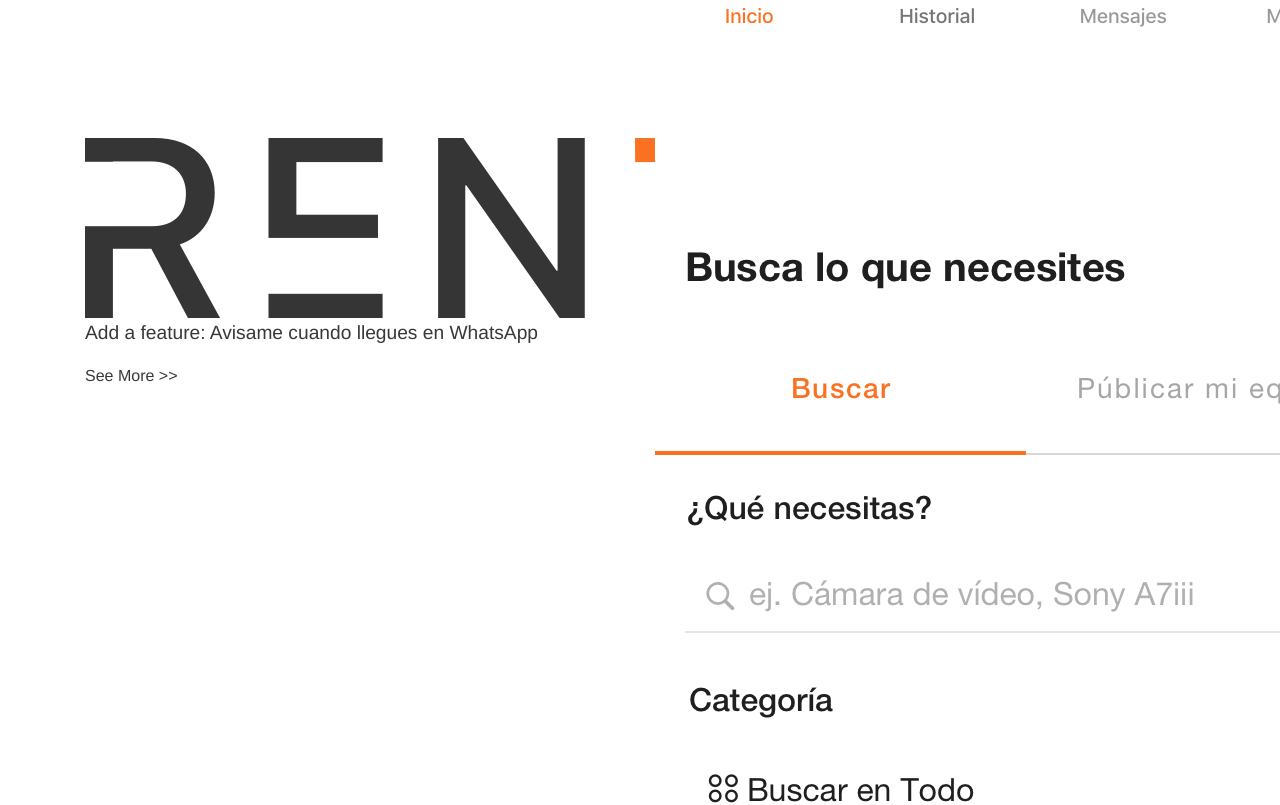
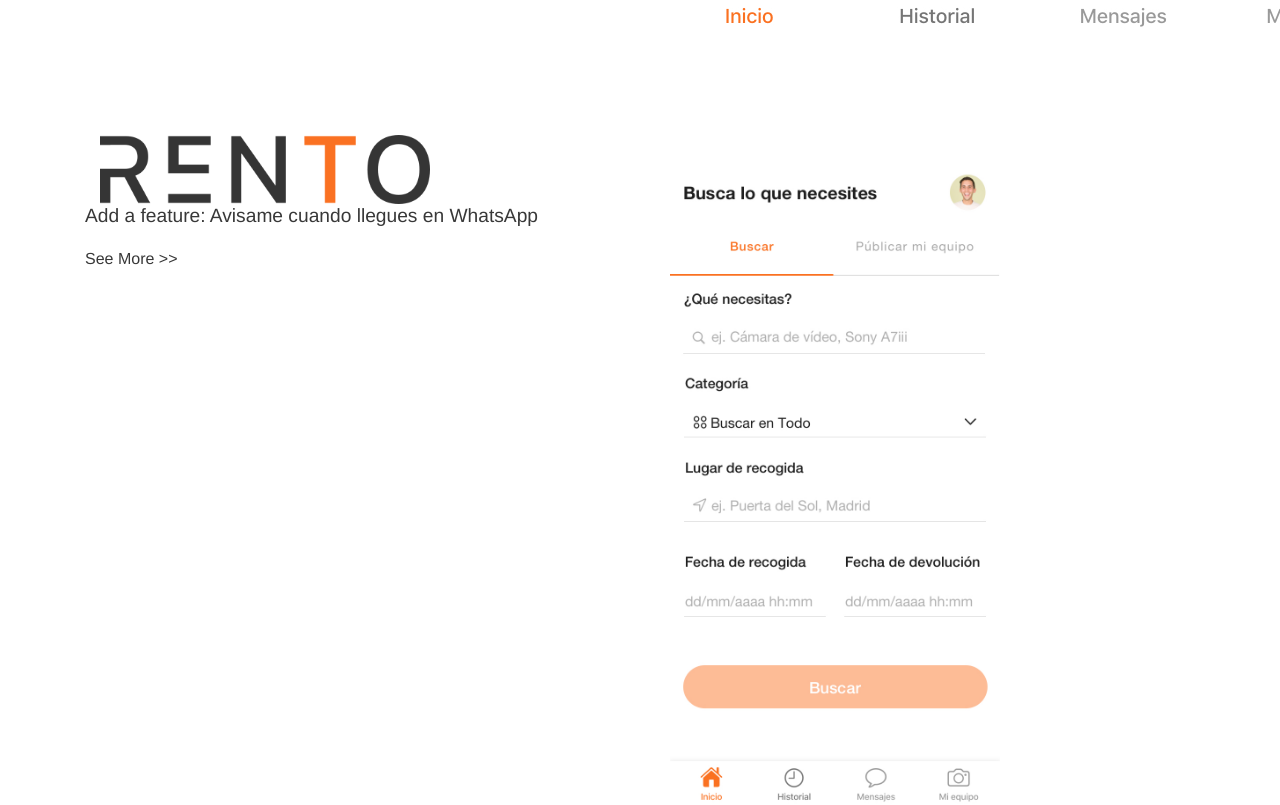
Before and after one commit to albertogarciagomez/work, a React (Create React App) app: page / in a window 1280 px wide. Shown: the part 2260-3065 px from the top of the page. Built offline with nearby package versions, Linux system fonts and the light colour scheme.

Commit message:
fotos width100%

```diff
--- a/src/components/pages/foods-index/uxui.js
+++ b/src/components/pages/foods-index/uxui.js
@@ -27,13 +27,13 @@ class Content extends Component {
                 <div className="proyecto1">
                     <Row>
                         <div className="col-xs-12 col-md-6">
-                            <img src="./img/rentoLogo.png"></img>
+                            <img className="col-8" src="./img/rentoLogo.png"></img>
                             <h3>  Add a feature: Avisame cuando llegues en WhatsApp   </h3>
                             <a href="">See More >></a>
                         </div>
 
                         <div className="col-xs-12 col-md-6">
-                            <img src="./img/ProyectoFinal1.jpg" />
+                            <img className="col-8" src="./img/ProyectoFinal1.jpg" />
                         </div>
                     </Row>
                 </div>
```
